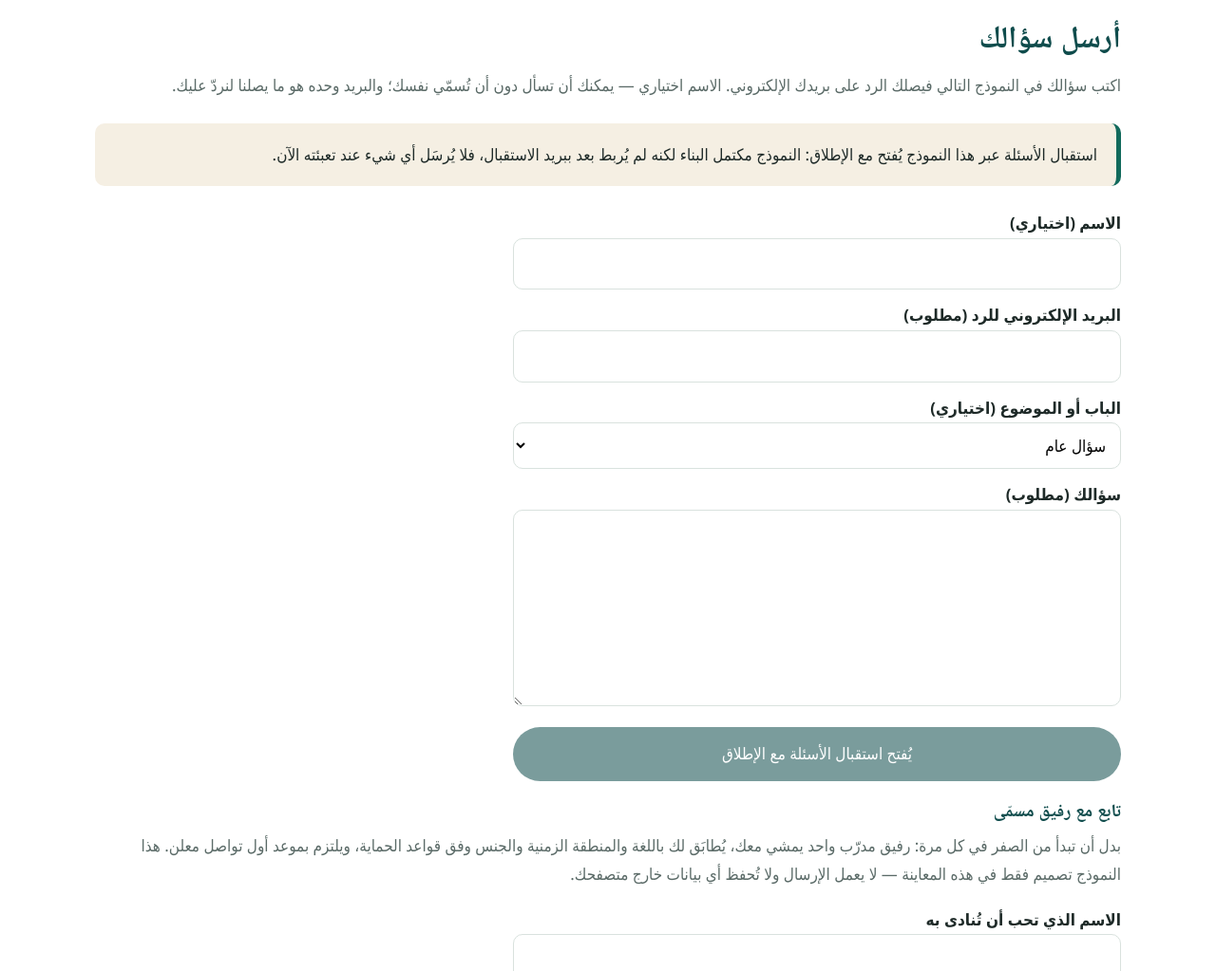
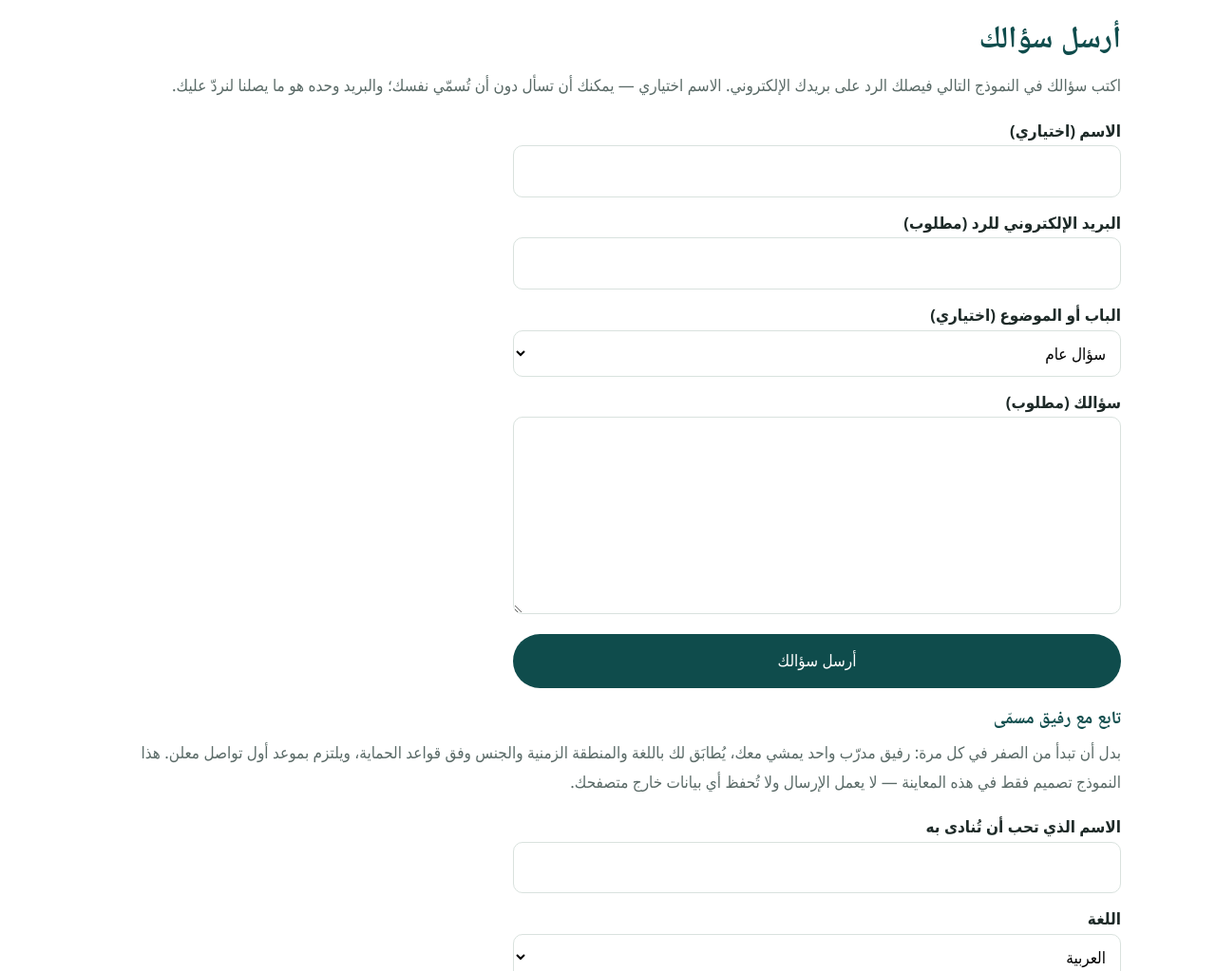
Before and after one commit to EngAbdelmonie/waytonoor, a plain HTML site: page ask.html in a window 1280 px wide. Shown: the part 780-1803 px from the top of the page at 95% size. Drawn offline with Linux system fonts and the light colour scheme.

Commit message:
Ask form live: endpoint set to the site inbox (waytonoor.official@gmail.com)

```diff
--- a/ask.html
+++ b/ask.html
@@ -54,14 +54,14 @@
 <div class="note"><strong>ملاحظة عن أسئلة الأحكام الشرعية:</strong> هذا المشروع لا يقدّم فتاوى. الأسئلة المتعلقة بالأحكام الشرعية تُحال إلى المرجعيات المعتمدة مثل IslamQA وIslamWeb.</div>
 <h2 style="margin-top:36px">أرسل سؤالك</h2>
 <p class="muted">اكتب سؤالك في النموذج التالي فيصلك الرد على بريدك الإلكتروني. الاسم اختياري — يمكنك أن تسأل دون أن تُسمّي نفسك؛ والبريد وحده هو ما يصلنا لنردّ عليك.</p>
-<div class="note">استقبال الأسئلة عبر هذا النموذج يُفتح مع الإطلاق: النموذج مكتمل البناء لكنه لم يُربط بعد ببريد الاستقبال، فلا يُرسَل أي شيء عند تعبئته الآن.</div>
-<form class="stack ask-form" data-ask-form data-endpoint="https://formsubmit.co/ajax/OWNER_INBOX_PENDING" method="post" action="https://formsubmit.co/OWNER_INBOX_PENDING">
+
+<form class="stack ask-form" data-ask-form data-endpoint="https://formsubmit.co/ajax/waytonoor.official@gmail.com" method="post" action="https://formsubmit.co/waytonoor.official@gmail.com">
 <div><label for="ask-name">الاسم (اختياري)</label><input id="ask-name" type="text" name="name" autocomplete="name"></div>
 <div><label for="ask-email">البريد الإلكتروني للرد (مطلوب)</label><input id="ask-email" type="email" name="email" required autocomplete="email"></div>
 <div><label for="ask-topic">الباب أو الموضوع (اختياري)</label><select id="ask-topic" name="topic"><option value="سؤال عام">سؤال عام</option><option value="تعرّف على الإسلام">تعرّف على الإسلام</option><option value="أول ٣٠ يومًا">أول ٣٠ يومًا</option><option value="باب الملحد">باب الملحد</option><option value="باب البوذي">باب البوذي</option><option value="باب الهندوسي">باب الهندوسي</option><option value="باب المسيحي">باب المسيحي</option><option value="باب اليهودي">باب اليهودي</option><option value="باب عابد الأصنام / المشرك التقليدي">باب عابد الأصنام / المشرك التقليدي</option><option value="باب الروحاني غير الديني (SBNR)">باب الروحاني غير الديني (SBNR)</option><option value="قسم عابد النجوم والكواكب / الأبراج والتنجيم">قسم عابد النجوم والكواكب / الأبراج والتنجيم</option><option value="باب الزرادشتي">باب الزرادشتي</option></select></div>
 <div><label for="ask-question">سؤالك (مطلوب)</label><textarea id="ask-question" name="question" rows="6" required></textarea></div>
 <p class="form-status" data-ask-status role="status" aria-live="polite" style="display:none"></p>
-<button class="btn btn-primary" type="submit" disabled>يُفتح استقبال الأسئلة مع الإطلاق</button>
+<button class="btn btn-primary" type="submit">أرسل سؤالك</button>
 </form>
 <div class="graduate show" data-graduate>
 <h3>تابع مع رفيق مسمّى</h3>
```
Also changed, not shown: en/ask.html (+3 -3 lines).
